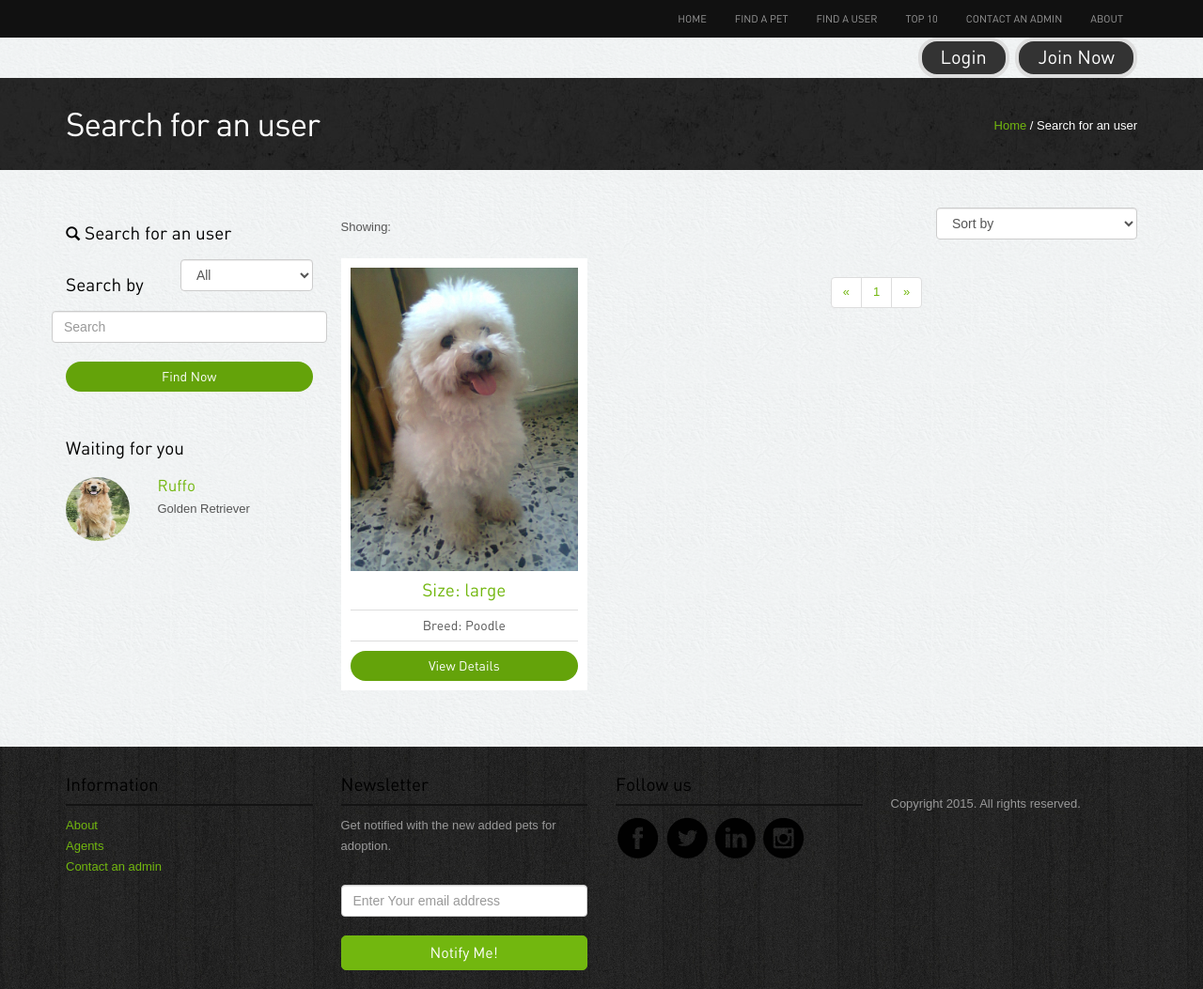
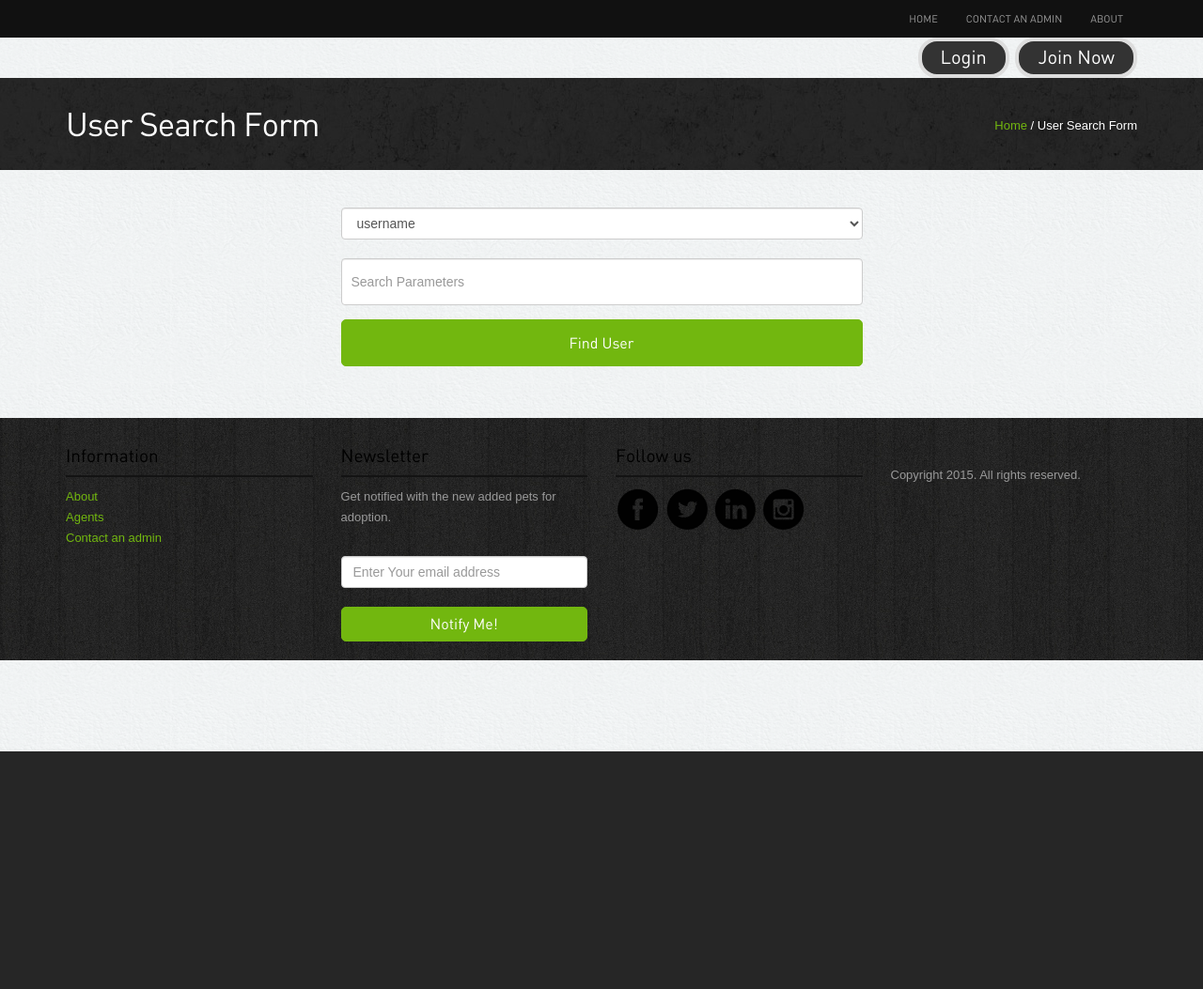
Before and after one commit to Elang89/Proyecto-I-Bases-I, a PHP site: page /PetLovers/search-users.php in a window 1280 px wide. Shown: the whole page at 94% size. After the commit the page ends 800 px from the top, so only its background shows below. Run offline with PHP 8.4, Linux system fonts and the light colour scheme; data that the repository does not hold is empty; some libraries are stand-ins or nearby versions.

Commit message:
cambios generales a interfaz, busquedas de usuario

```diff
--- a/Project/about.php
+++ b/Project/about.php
@@ -11,10 +11,10 @@
   <div class="spacer">
     <div class="row">
       <div class="col-lg-8  col-lg-offset-2">
-        <img src="images/about.jpg" class="img-responsive thumbnail"  alt="realestate">
-        <h3>Business Background</h3>
+        <img src="images/About Us German Shepherd.jpg" class="img-responsive thumbnail"  alt="realestate">
+        <h3>Registration</h3>
         <p>Lorem Ipsum is simply dummy text of the printing and typesetting industry. Lorem Ipsum has been the industry's standard dummy text ever since the 1500s, when an unknown printer took a galley of type and scrambled it to make a type specimen book. It has survived not only five centuries, but also the leap into electronic typesetting, remaining essentially unchanged. It was popularised in the 1960s with the release of Letraset sheets containing Lorem Ipsum passages, and more recently with desktop publishing software like Aldus PageMaker including versions of Lorem Ipsum.</p>
-        <h3>Company Profile</h3>
+        <h3>Adoption</h3>
         <p>Contrary to popular belief, Lorem Ipsum is not simply random text. It has roots in a piece of classical Latin literature from 45 BC, making it over 2000 years old. Richard McClintock, a Latin professor at Hampden-Sydney College in Virginia, looked up one of the more obscure Latin words, consectetur, from a Lorem Ipsum passage, and going through the cites of the word in classical literature, discovered the undoubtable source. Lorem Ipsum comes from sections 1.10.32 and 1.10.33 of "de Finibus Bonorum et Malorum" (The Extremes of Good and Evil) by Cicero, written in 45 BC. This book is a treatise on the theory of ethics, very popular during the Renaissance. The first line of Lorem Ipsum, "Lorem ipsum dolor sit amet..", comes from a line in section 1.10.32.</p>
         <p>The standard chunk of Lorem Ipsum used since the 1500s is reproduced below for those interested. Sections 1.10.32 and 1.10.33 from "de Finibus Bonorum et Malorum" by Cicero are also reproduced in their exact original form, accompanied by English versions from the 1914 translation by H. Rackham.</p>
       </div>
--- a/Project/header.php
+++ b/Project/header.php
@@ -53,9 +53,6 @@ if(curPageURL() == 'http://localhost/PetLovers/Project/manage-categories.php'){
           <div class="navbar-collapse  collapse">
             <ul class="nav navbar-nav navbar-right">
               <li <?php if(curPageURL() == 'http://localhost/PetLovers/Project/index.php') { ?> class="active" <?php }; ?>><a href="index.php">Home</a></li>
-              <li <?php if(curPageURL() == 'http://localhost/PetLovers/Project/search-pets.php') { ?> class="active" <?php }; ?>><a href="search-pets.php">Find a pet</a></li>
-              <li <?php if(curPageURL() == 'http://localhost/PetLovers/Project/search-users.php') { ?> class="active" <?php }; ?>><a href="search-users.php">Find a user</a></li>
-              <li <?php if(curPageURL() == 'http://localhost/PetLovers/Project/search-users.php') { ?> class="active" <?php }; ?>><a href="#">Top 10</a></li>
               <li <?php if(curPageURL() == 'http://localhost/PetLovers/Project/contact.php') { ?> class="active" <?php }; ?>><a href="contact.php">Contact an admin</a></li>
               <li <?php if(curPageURL() == 'http://localhost/PetLovers/Project/about.php') { ?> class="active" <?php }; ?>><a href="about.php">About</a></li>
             </ul>
@@ -84,19 +81,18 @@ if(curPageURL() == 'http://localhost/PetLovers/Project/manage-categories.php'){
           <?php if(isset($_SESSION['name'])): ?>
             <?php if(isset($_SESSION['name']) && $_SESSION['usertype'] == 1): ?>
               <!-- Admin user buttons -->
-              <li><button type="submit" class="btn btn-info" onclick="window.location.href='edit-user.php'">My account</button></li>
               <li><button type="button" class="btn btn-info" onclick="window.location.href='search-pets.php'">Pets</button></li>
               <li><button type="button" class="btn btn-info" onclick="window.location.href='search-users.php'">Users</button></li>
               <li><button type="button" class="btn btn-info" onclick="window.location.href='manage-categories.php'">Categories</button></li>
               <li><button type="button" class="btn btn-info" onclick="window.location.href='#'">Forms</button></li>
               <li><button type="button" class="btn btn-info" onclick="window.location.href='#'">Blacklist</button></li>
-              <li><button type="button" class="btn btn-info" onclick="window.location.href='#'">Mails</button></li>
             <?php else: ?>
               <!-- Normal user buttons -->
               <li><button type="submit" class="btn btn-info" onclick="window.location.href='edit-user.php'">My account</button></li>
               <li><button type="submit" class="btn btn-info" onclick="window.location.href='#'">My pets</button></li>
-              <li><button type="button" class="btn btn-info" onclick="window.location.href='register-pet.php'">Add a pet</button></li>
-              <li><button type="button" class="btn btn-info" onclick="window.location.href='#'">Adopt a pet</button></li>
+			  <li><button type="button" class="btn btn-info" onclick="window.location.href='search-users.php'">Find A User</button></li>
+              <li><button type="button" class="btn btn-info" onclick="window.location.href='register-pet.php'">Add A Pet</button></li>
+              <li><button type="button" class="btn btn-info" onclick="window.location.href='search-pets'">Find A Pet</button></li>
               <li><button type="button" class="btn btn-info" onclick="window.location.href='#'">My requests</button></li>
               <li><button type="button" class="btn btn-info" onclick="window.location.href='#'">My records</button></li>
             <?php endif ?>
--- a/Project/search-users.php
+++ b/Project/search-users.php
@@ -1,105 +1,31 @@
 <?php include'header.php';?>
 <!-- banner -->
+
 <div class="inside-banner">
   <div class="container">
-    <span class="pull-right"><a href="index.php">Home</a> / Search for an user</span>
-    <h2>Search for an user</h2>
-  </div>
+    <span class="pull-right"><a href="index.php">Home</a> / User Search Form</span>
+    <h2>User Search Form</h2>
+</div>
 </div>
 <!-- banner -->
+
+
 <div class="container">
-  <div class="properties-listing spacer">
-    <div class="row">
-      <div class="col-lg-3 col-sm-4 ">
-        <div class="search-form">
-          <h4><span class="glyphicon glyphicon-search"></span>Search for an user</h4>
-          <div class="row">
-            <div class="col-lg-5">
-              <h4>Search by</h4>
-            </div>
-            <div class="col-lg-7">
-              <select class="form-control">
-                <option>All</option>
-                <option>Username</option>
-                <option>First name</option>
-                <option>First lastname</option>
-                <option>Second lastname</option>
-              </select>
-            </div>
-          </div>
-          <div class="row">
-            <input type="text" class="form-control" placeholder="Search">
-          </div>
-          <button class="btn btn-primary">Find Now</button>
-        </div>
-        <div class="hot-properties hidden-xs">
-          <h4>Waiting for you</h4>
-          <!-- Basic container for animals in adoption in the user search page -->
-          <!--
-          <div class="row">
-            <div class="col-lg-4 col-sm-5"><img src="images/pets/<?php echo $picture_id; ?>" class="img-responsive img-circle" alt="properties"></div>
-            <div class="col-lg-8 col-sm-7">
-              <h5><a href="pet-detail.php?pet=<?php echo $pet_id; ?>"><?php echo $pet_name; ?></a></h5>
-              <p class="text"><?php echo $pet_breed; ?></p>
-            </div>
-          </div>
-          -->
-          <div class="row">
-            <div class="col-lg-4 col-sm-5"><img src="images/properties/9.jpg" class="img-responsive img-circle" alt="properties"></div>
-            <div class="col-lg-8 col-sm-7">
-              <h5><a href="user-detail.php">Ruffo</a></h5>
-              <p class="text">Golden Retriever</p>
-            </div>
-          </div>
-        </div>
-      </div>
-      <div class="col-lg-9 col-sm-8">
-        <div class="sortby clearfix">
-          <div class="pull-left result">Showing: </div>
-          <div class="pull-right">
-            <select class="form-control">
-              <option>Sort by</option>
-              <option>Alphabetical order</option>
-              <option>Reverse alphabetical order</option>
-              <option>Rating: Highest to lowest</option>
-              <option>Rating: Lowest to highest</option>
-            </select>
-          </div>
-        </div>
-        <div class="row">
-          <!-- Basic container for showing users in the user search page -->
-          <!--
-          <div class="col-lg-4 col-sm-6">
-            <div class="properties">
-              <div class="image-holder"><img src="images/users/<?php echo $picture_id; ?>" class="img-responsive" alt="properties"></div>
-              <h4><a href="user-detail.php?user=<?php echo $user_id; ?>"><?php echo $user_username; ?></a></h4>
-              <p class="text"><?php echo $user_full_name; ?></p>
-              <a class="btn btn-primary" href="user-detail.php?user=<?php echo $user_id; ?>">View Details</a>
-            </div>
-          </div>
-          -->
-          <!-- properties -->
-          <div class="col-lg-4 col-sm-6">
-            <div class="properties">
-              <div class="image-holder"><img src="images/properties/POODLE.jpg" class="img-responsive" alt="properties">
-              </div>
-              <h4><a href="user-detail.php">Size: large</a></h4>
-              <p class="text">Breed: Poodle</p>
-              <a class="btn btn-primary" href="user-detail.php">View Details</a>
-            </div>
-          </div>
-          <!-- properties -->
-
-          <div class="center">
-            <ul class="pagination">
-              <li><a href="#">«</a></li>
-              <li><a href="#">1</a></li>
-              <li><a href="#">»</a></li>
-            </ul>
-          </div>
-        </div>
-      </div>
-    </div>
-  </div>
+	<div class="spacer">
+		<div class="row register">
+		  <div class="col-lg-6 col-lg-offset-3 col-sm-6 col-sm-offset-3 col-xs-12 ">
+		    <form action="userResult.php" method="POST">
+				<select class="form-control" name="search_parameter_type">
+					<option>username</option>
+					<option>person_name</option>
+					<option>first_last_name</option>
+					<option>second_last_name</option>
+				</select>
+				<input id="register" type="text" class="form-control" placeholder="Search Parameters" name="search_data">
+				<input id="Submit_User" type="submit" class="btn btn-success" name="Submit" value="Find User">
+			</form>
+		</div>
+	  </div>
+	</div>
 </div>
 <?php include'footer.php';?>
```
Also changed, not shown: Project/edit-user.php (+25 -9 lines), Project/index.php (+22 -19 lines), Project/userResult.php (added, +78 -0 lines), Project/images/About Us German Shepherd.jpg (added), Project/images/about.jpg (deleted), Project/images/properties/1.jpg (deleted), Project/images/properties/4.jpg, Project/images/properties/Doberman.jpg (added), Project/images/properties/German Shepherd.jpg (added), Project/images/properties/Ridgeback.jpg (added), Project/images/properties/Rottweiler.jpg (added), Project/images/properties/Siberian Husky.jpg (added), Project/images/properties/Weimeraner.jpg (added), Project/images/properties/white german shepherd.jpg (added), 1 more files.
